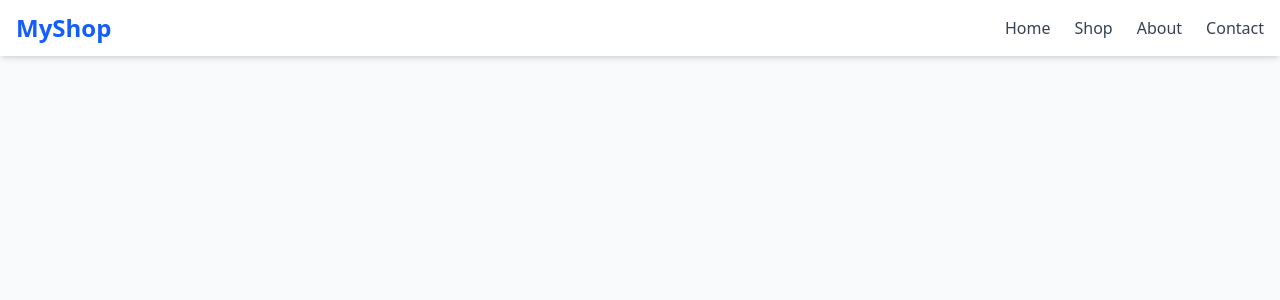
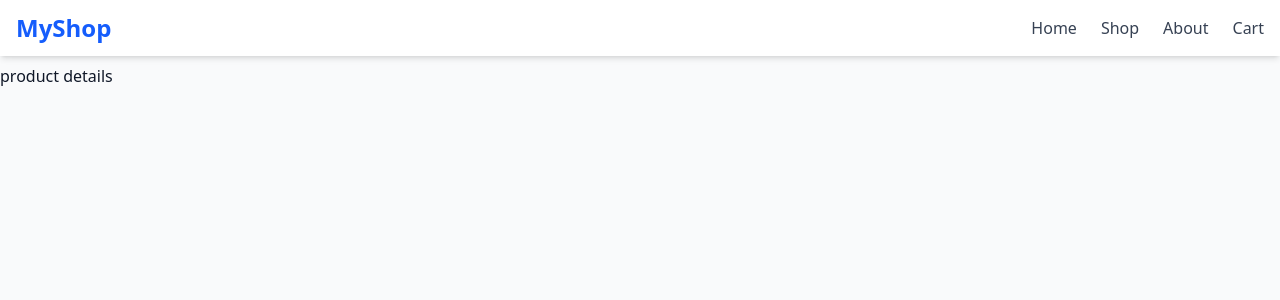
Before and after one commit to AneesIbnuKasim/REACT-ECOMMERCE-DASHBOARD, a React (Vite) app in the folder my-app/: page /products/1 in a window 1280 px wide. Shown: the top 300 px of the page. Built offline with nearby package versions, Linux system fonts and the light colour scheme.

Commit message:
added route to all pages and nav links

```diff
--- a/my-app/src/App.jsx
+++ b/my-app/src/App.jsx
@@ -2,13 +2,22 @@ import { Route, Routes } from "react-router-dom";
 import Navbar from "./components/Navbar";
 import Home from "./pages/Home";
 import Products from "./pages/Products";
+import ProductDetails from "./pages/ProductDetails";
+import Cart from "./pages/Cart";
+import Checkout from "./pages/Checkout";
 
 export default function App() {
   return (
     <>
     <Navbar/>
     <div className="pt-16">
-
+    <Routes>
+    <Route path="/" element={<Home/>} />
+    <Route path="/shop" element={<Products/>} />
+    <Route path="/products/:id" element={<ProductDetails/>} />
+    <Route path="/cart" element={<Cart/>} />
+    <Route path="/checkout" element={<Checkout/>} />
+    </Routes>
     </div>
     </>
   )
--- a/my-app/src/components/Navbar.jsx
+++ b/my-app/src/components/Navbar.jsx
@@ -9,7 +9,7 @@ const Navbar = () => {
     { name: "Home", href: "/" },
     { name: "Shop", href: "/shop" },
     { name: "About", href: "/about" },
-    { name: "Contact", href: "/contact" },
+    { name: "Cart", href: "/cart" },
   ];
 
   return (
--- /dev/null
+++ b/my-app/src/pages/Cart.jsx
@@ -0,0 +1,11 @@
+import React from 'react'
+
+function Cart() {
+  return (
+    <div>
+      <h1>Cart</h1>
+    </div>
+  )
+}
+
+export default Cart
--- /dev/null
+++ b/my-app/src/pages/Checkout.jsx
@@ -0,0 +1,11 @@
+import React from 'react'
+
+function Checkout() {
+  return (
+    <div>
+      <h1>checkout</h1>
+    </div>
+  )
+}
+
+export default Checkout
--- /dev/null
+++ b/my-app/src/pages/ProductDetails.jsx
@@ -0,0 +1,11 @@
+import React from 'react'
+
+function ProductDetails() {
+  return (
+    <div>
+      <h1>product details</h1>
+    </div>
+  )
+}
+
+export default ProductDetails
```
